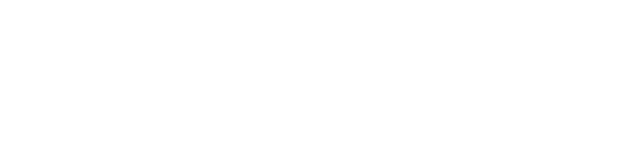
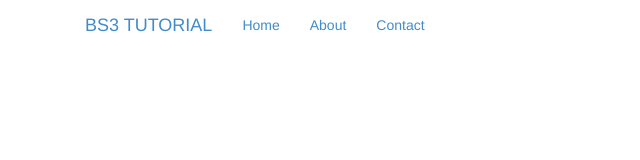
Before and after one commit to cristianmar25/bootstrap3tutorial, a plain HTML site: page index.html in a window 1280 px wide. Shown: the whole page, without its empty margins (0-640 px from the left). Drawn offline with Linux system fonts and the light colour scheme.

Commit message:
agregado del encabezado de navegacion del templete
se utilizan el header y el nav para la construccion de este templete que
implemeta tecnologia html5

```diff
--- a/index.html
+++ b/index.html
@@ -1,5 +1,6 @@
 <!DOCTYPE html>
 <html lang="en">
+
 <head>
   <meta charset="utf-8">
   <!-- Set the viewport so this responsive site displays correctly on mobile devices -->
@@ -9,9 +10,28 @@
   <link href="includes/bootstrap/css/bootstrap.min.css" rel="stylesheet">
   <link href="includes/style.css" rel="stylesheet">
 </head>
+
 <body>
+
+  <!-- Site header and navigation -->
+  <header class="top" role="header">
+    <div class="container">
+      <a href="#" class="navbar-brand pull-left"> BS3 TUTORIAL </a>
+      <button class="navbar-toggle" data-toggle="collapse" data-target=".navbar-collapse">
+      <span class="glyphicon glyphicon-align-justify"></span>
+    </button>
+      <nav class="navbar-collapse collapse" role="navigation">
+        <ul class="navbar-nav nav">
+          <li><a href="#">Home</a></li>
+          <li><a href="#">About</a></li>
+          <li><a href="#">Contact</a></li>
+        </ul>
+      </nav>
+    </div>
+  </header>
   <!-- Include jQuery and bootstrap JS plugins -->
   <script src="includes/jquery/jquery-2.1.0.min.js"></script>
   <script src="includes/bootstrap/js/bootstrap.min.js"></script>
 </body>
+
 </html>
```
Lines whose indentation alone changed are shown as unchanged.
